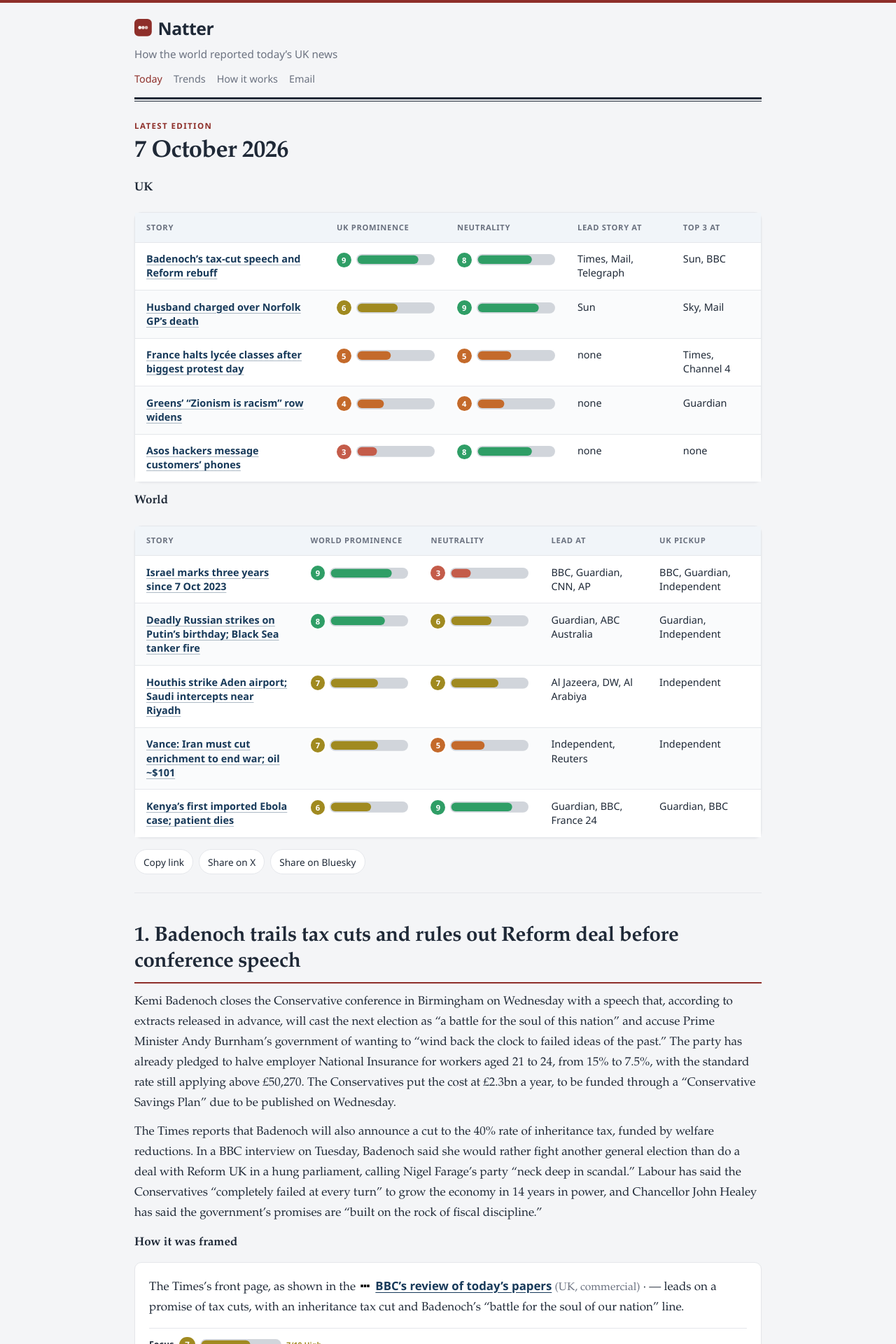
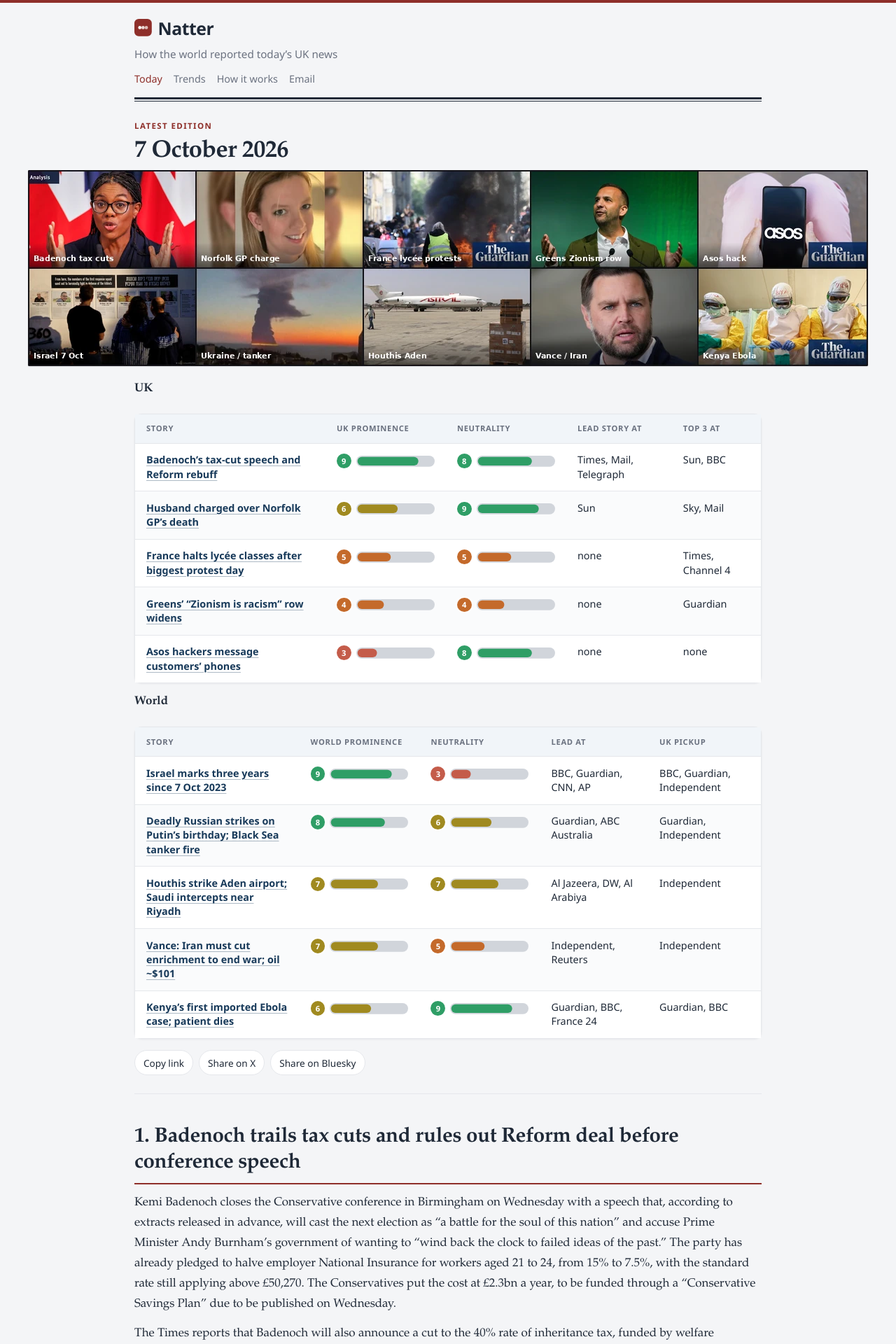
Before and after one commit to UKwebfilter/UKWebFilter, a Jekyll site: the page built from index.html, in a window 1280 px wide. Shown: the top 1920 px of the page at 70% size. Built offline with Jekyll 4.4.1, drawn with Linux system fonts in a browser that asks for light colours.

Commit message:
Show story collage banner on home page

```diff
--- a/index.html
+++ b/index.html
@@ -10,6 +10,31 @@
   <header class="edition-head">
     <p class="eyebrow">Latest edition</p>
     <h1>{{ latest.date | date: "%-d %B %Y" }}</h1>
+    {% if latest.banner %}
+    <figure class="edition-banner" aria-label="Story collage for this edition">
+      <div class="edition-banner-desktop">
+        <picture>
+          <source srcset="{{ latest.banner | relative_url }}" type="image/webp">
+          {% if latest.banner_fallback %}
+          <img src="{{ latest.banner_fallback | relative_url }}" width="1200" height="280" alt="Collage of today’s UK and world story images" decoding="async">
+          {% else %}
+          <img src="{{ latest.banner | relative_url }}" width="1200" height="280" alt="Collage of today’s UK and world story images" decoding="async">
+          {% endif %}
+        </picture>
+      </div>
+      {% if latest.banner_tiles and latest.banner_tiles.size > 0 %}
+      <div class="edition-banner-mobile">
+        <div class="edition-banner-scroll-wrap">
+          <div class="edition-banner-scroll" id="edition-banner-scroll" role="list" aria-label="Story images, swipe horizontally">
+            {% for tile in latest.banner_tiles %}
+            <img class="edition-banner-tile" src="{{ tile | relative_url }}" alt="" width="308" height="272" loading="lazy" decoding="async" role="listitem">
+            {% endfor %}
+          </div>
+        </div>
+      </div>
+      {% endif %}
+    </figure>
+    {% endif %}
   </header>
   <div class="edition-body">
     {{ latest.content }}
```
